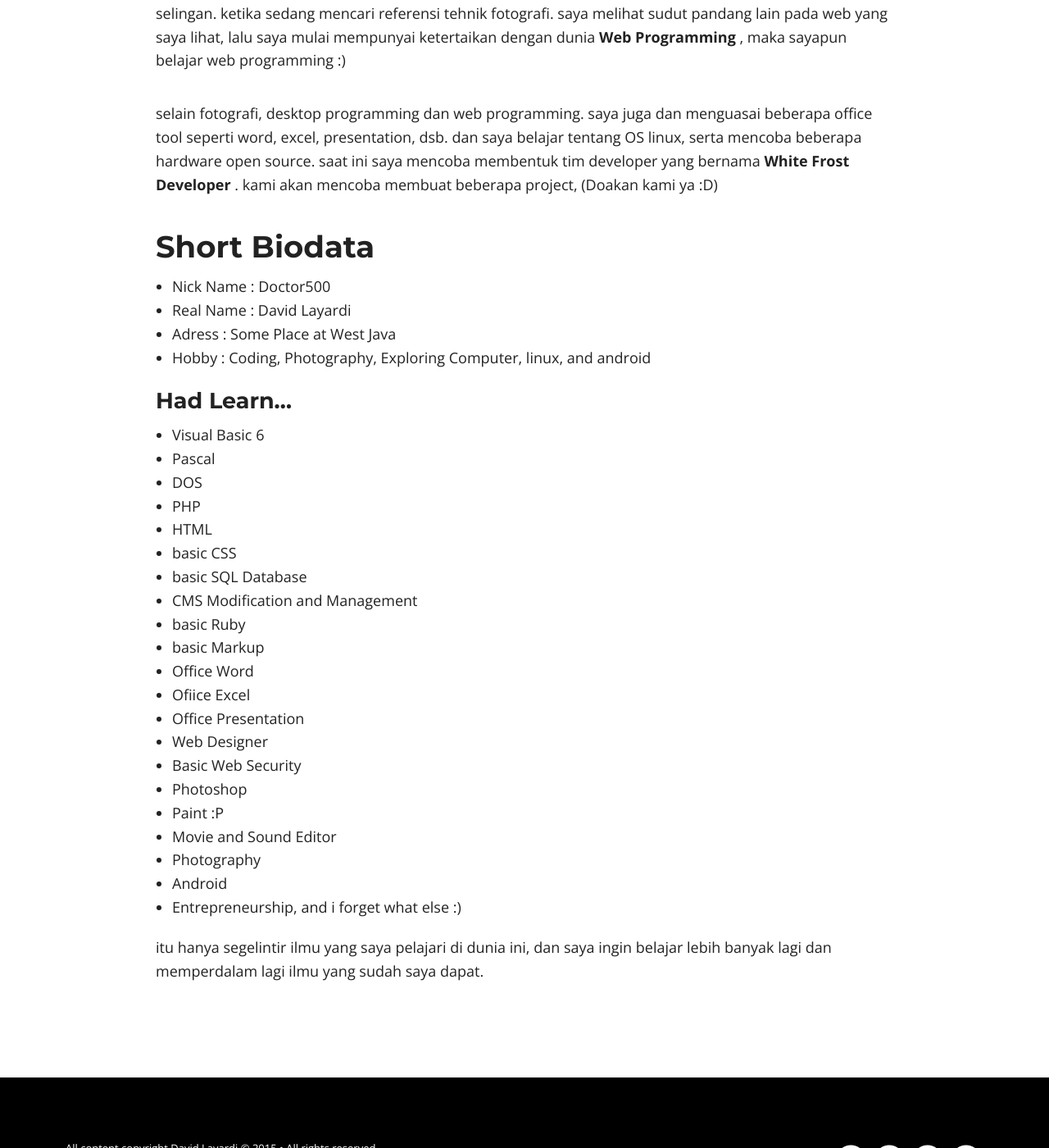
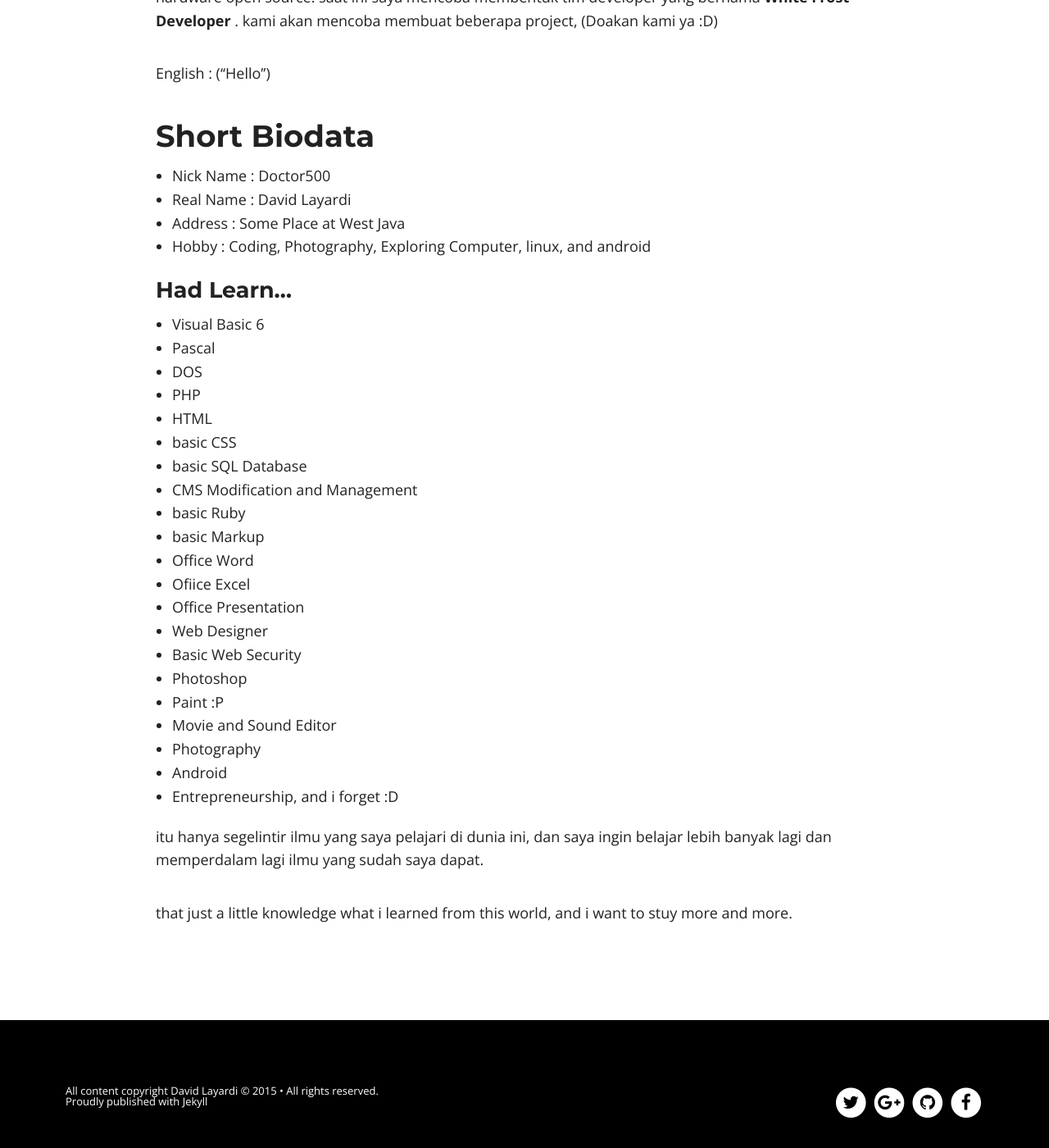
Before and after one commit to frost-team/doctor500.github.io, a Jekyll site: the page built from about.md, in a window 1280 px wide and 1400 px high, scrolled down 1310 px. Shown: the whole window at 82% size. Built offline with Jekyll 4.4.1, drawn with Linux system fonts in a browser that asks for light colours; nearby versions of some CDN libraries.

Commit message:
Modified by doctor500

```diff
--- a/_config.yml
+++ b/_config.yml
@@ -25,8 +25,8 @@
   google_plus: https://plus.google.com/u/0/102375534697544682207
 
 # Analytics and webmaster tools stuff goes here
-google_analytics:   UA-39365944-7
-google_verify:
+google_analytics: UA-60893681-1
+google_verify: W1EyGn5YiyHZ7wL-Qgp2-fVTFeEd0cH4cilwuuM6Uek
 # https://ssl.bing.com/webmaster/configure/verify/ownership Option 2 content= goes here
 bing_verify:
 
--- a/about.md
+++ b/about.md
@@ -7,7 +7,7 @@
 
 ---
 <figure>
-  <img src="{{ site.url }}/images/doctor500-profile.png" alt="doctor500 - David Layardi">
+  <img src="{{ site.url }}/images/dotor500-profile.png" alt="dotor500 - David Layardi">
 </figure>
 
 {% assign total_words = 0 %}
@@ -38,11 +38,14 @@
 selain fotografi, desktop programming dan web programming. saya juga dan menguasai beberapa office tool seperti word, excel, presentation, dsb. dan saya belajar tentang OS linux, serta mencoba beberapa hardware open source.
 saat ini saya mencoba membentuk tim developer yang bernama **White Frost Developer** . kami akan mencoba membuat beberapa project, (Doakan kami ya :D)
 
+English :
+(''Hello'')
+
 ##Short Biodata
 
 * Nick Name : Doctor500
 * Real Name : David Layardi
-* Adress    : Some Place at West Java
+* Address    : Some Place at West Java
 * Hobby     : Coding, Photography, Exploring Computer, linux, and android
 
 ###Had Learn...
@@ -66,6 +69,8 @@
 * Movie and Sound Editor
 * Photography
 * Android
-* Entrepreneurship, and i forget what else :)
+* Entrepreneurship, and i forget :D
 
 itu hanya segelintir ilmu yang saya pelajari di dunia ini, dan saya ingin belajar lebih banyak lagi dan memperdalam lagi ilmu yang sudah saya dapat.
+
+that just a little knowledge what i learned from this world, and i want to stuy more and more.
```
